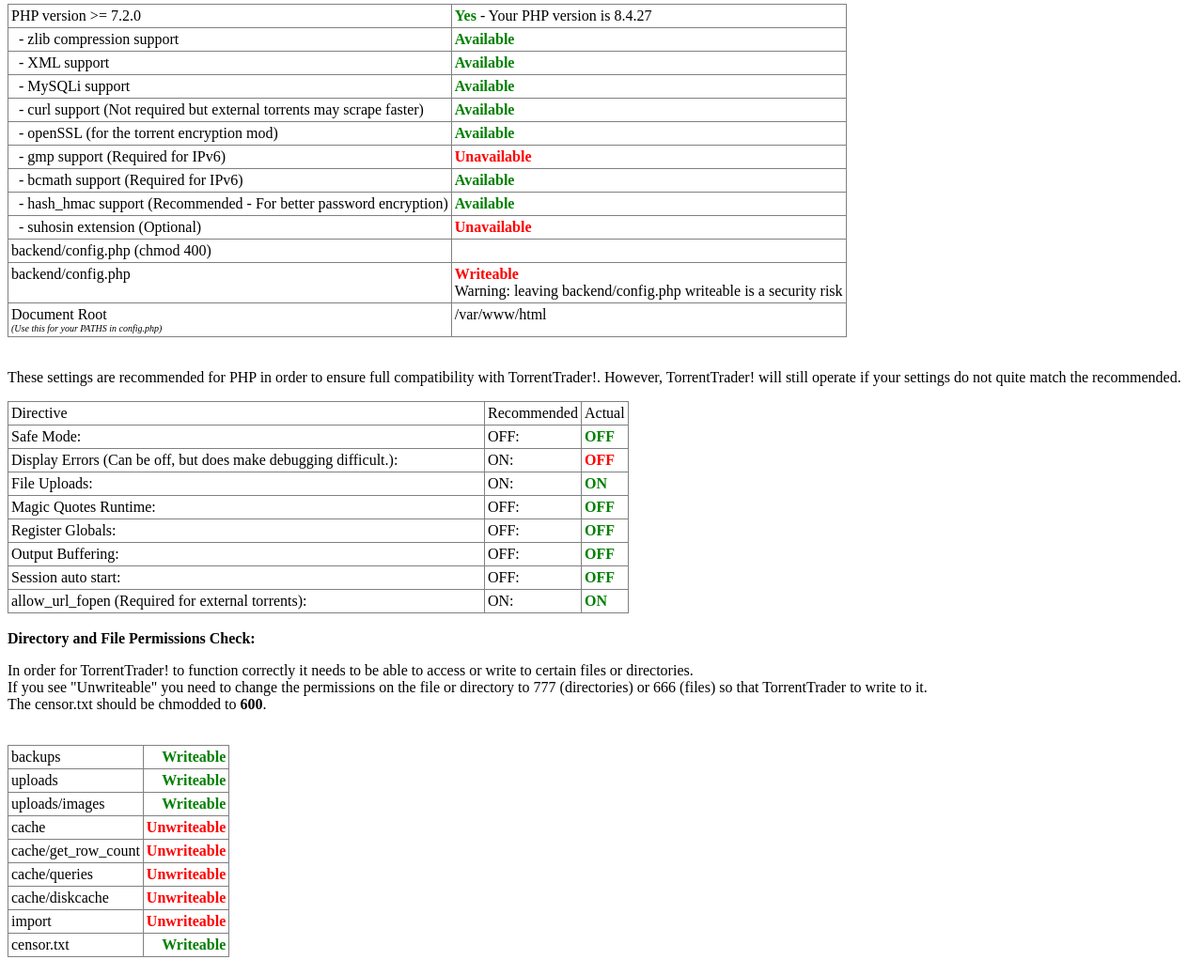
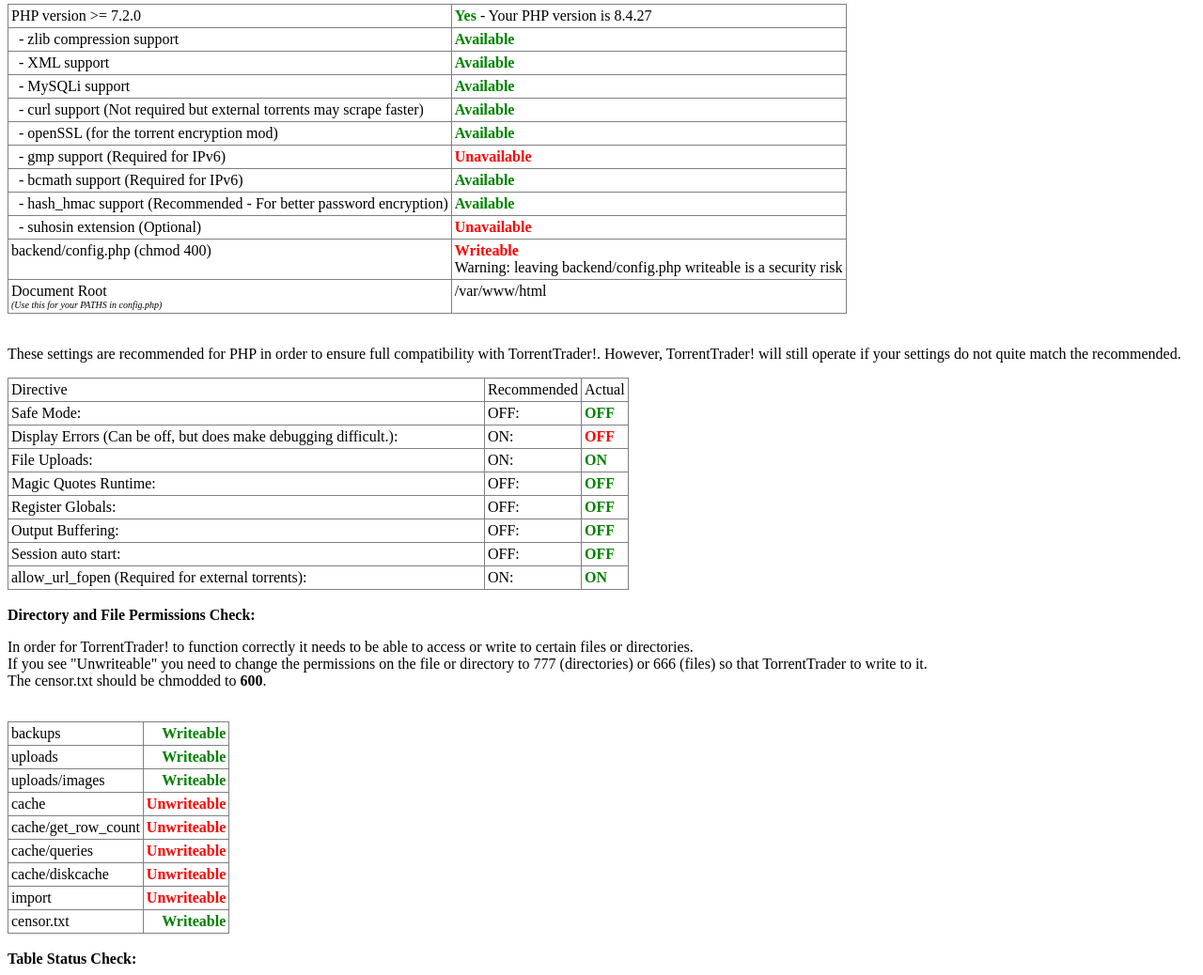
Before and after one commit to MicrosoulV3/TorrentTrader-v3, a PHP site: page /check.php in a window 1280 px wide. Shown: the part 485-1523 px from the top of the page at 94% size. Run offline with PHP 8.4, Linux system fonts and the light colour scheme; some libraries are stand-ins or nearby versions.

Commit message:
Update check.php

```diff
--- a/TorrentTrader 3.0/upload/check.php
+++ b/TorrentTrader 3.0/upload/check.php
@@ -132,9 +132,6 @@ This system check is designed for unix based servers, windows based servers may
 </tr>
 <tr>
 	<td>backend/config.php (chmod 400)</td>
-	<td>
-<tr>
-	<td>backend/config.php</td>
 	<td>
 	<?php
 	$file = 'backend/config.php';
```
